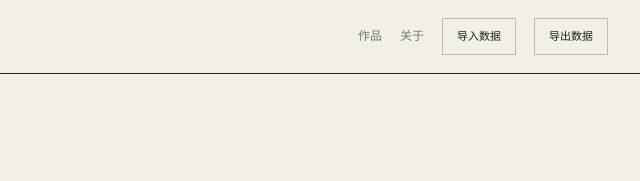
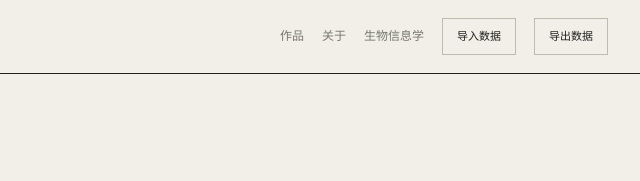
Before and after one commit to 2763005821/Favier.github.io, a plain HTML site: page index.html in a window 1280 px wide. Shown: the top 181 px of the page, 640-1280 px from the left. Drawn offline with Linux system fonts and the light colour scheme.

Commit message:
Link bioinformatics learning archive from homepage

```diff
--- a/index.html
+++ b/index.html
@@ -88,7 +88,7 @@ footer{border-top:1px solid var(--ink);padding:22px 0 36px;color:var(--muted);fo
 <body>
 <header><div class="wrap nav">
   <div class="brand">PERSONAL ARCHIVE<span style="color:var(--accent)">.</span></div>
-  <nav class="nav-right"><a href="#works">作品</a><a href="#about">关于</a><button class="btn ghost" id="importBtn">导入数据</button><button class="btn ghost" id="exportBtn">导出数据</button><input id="importFile" type="file" accept="application/json,.json" hidden></nav>
+  <nav class="nav-right"><a href="#works">作品</a><a href="#about">关于</a><a href="bioinformatics/index.html">生物信息学</a><button class="btn ghost" id="importBtn">导入数据</button><button class="btn ghost" id="exportBtn">导出数据</button><input id="importFile" type="file" accept="application/json,.json" hidden></nav>
 </div></header>
 <main class="wrap">
   <section class="hero" id="about">
```
